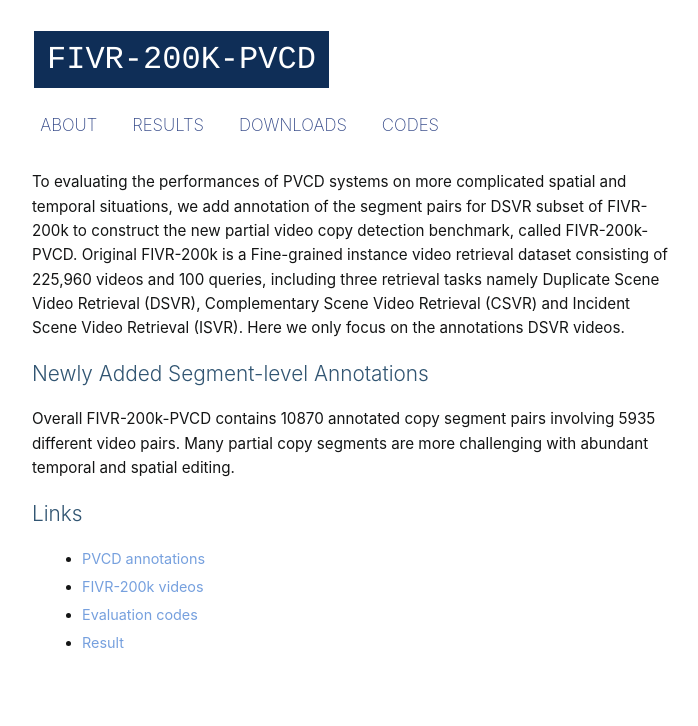
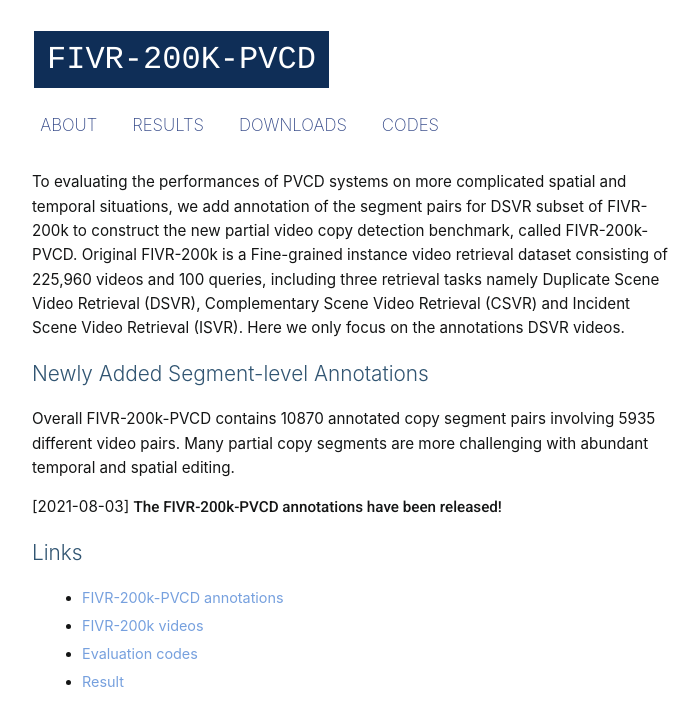
Before and after one commit to PVCD-VSAL/vsal, a Jekyll site: the page built from index.md, in a window 1280 px wide. Shown: the top 726 px of the page, without its empty margins (288-986 px from the left). Built offline with Jekyll 4.4.1, drawn with Linux system fonts in a browser that asks for light colours; some web fonts are replaced.

Commit message:
update download info

```diff
--- a/index.md
+++ b/index.md
@@ -8,11 +8,15 @@ To evaluating the performances of PVCD systems on more complicated spatial and t
 ## Newly Added Segment-level Annotations
  Overall FIVR-200k-PVCD contains 10870 annotated copy segment pairs involving 5935 different video pairs. Many partial copy segments are more challenging with abundant temporal and spatial editing.
 
+
+ [2021-08-03] **The FIVR-200k-PVCD annotations have been released!**
+
 ## Links
-* [PVCD annotations][anno]
+* [FIVR-200k-PVCD annotations][anno]
 * [FIVR-200k videos][video]
 * [Evaluation codes][code]
 * [Result][results]
+
 
 [anno]: https://pvcd-vsal.github.io/vsal//downloads/
 [video]: http://ndd.iti.gr/fivr/
```
